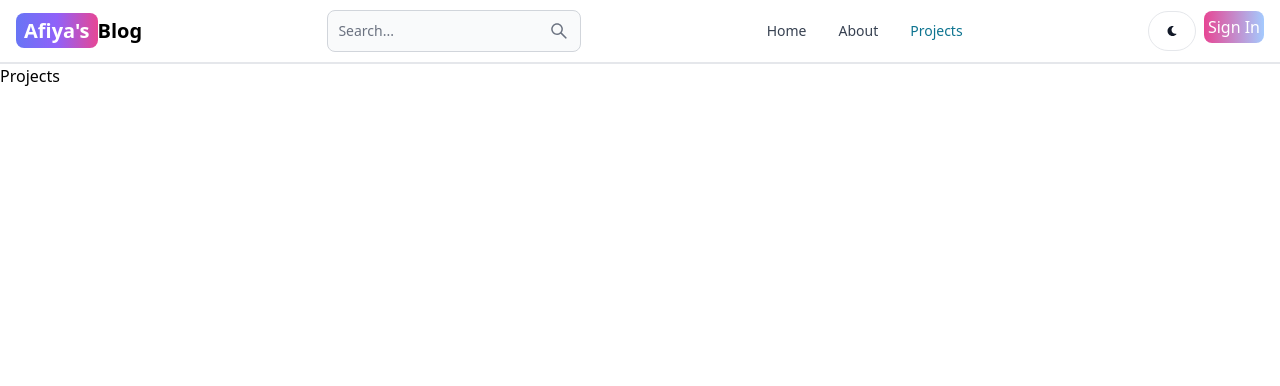
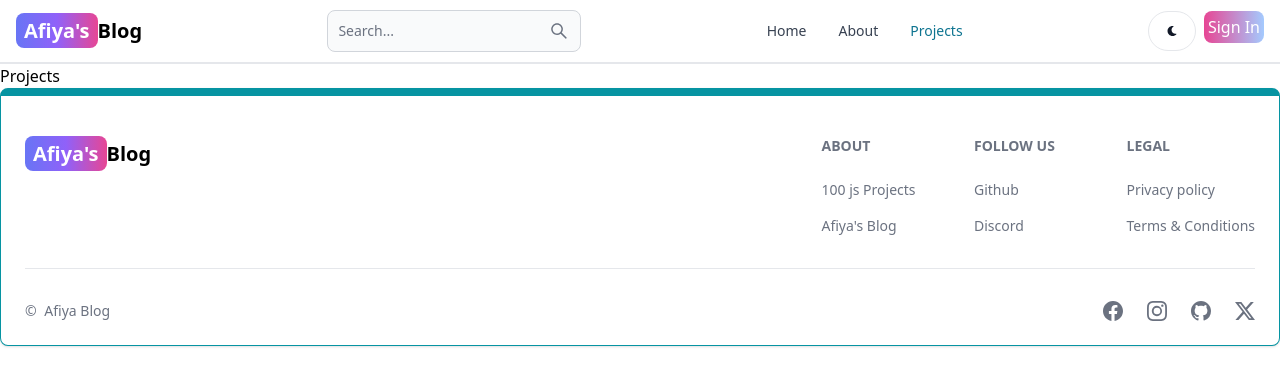
Before and after one commit to Afiya19/react-Blog, a React (Vite) app in the folder client/: page /projects in a window 1280 px wide. Shown: the top 386 px of the page. Built offline with nearby package versions, Linux system fonts and the light colour scheme.

Commit message:
create a footer component

```diff
--- a/client/src/App.jsx
+++ b/client/src/App.jsx
@@ -7,6 +7,7 @@
 import Dashboard from './pages/Dashboard';
 import Projects from './pages/Projects';
 import Header from './components/Header';
+import Footer from './components/Footer';
 
 
 
@@ -25,7 +26,7 @@
 
 
       </Routes>
-
+        <Footer/>
 
     </BrowserRouter>
   )
--- /dev/null
+++ b/client/src/components/Footer.jsx
@@ -0,0 +1,72 @@
+import React from 'react'
+import { Footer } from 'flowbite-react'
+import { Link } from 'react-router-dom'
+// import {Footer.Title, Footer.LinkGroup, Footer.Link} from 'flowbite-react'
+import { BsFacebook, BsInstagram, BsTwitterX , BsGithub } from 'react-icons/bs';
+
+export default function FooterCom() {
+  return (
+        <Footer container className='border border-t-8 border-teal-500' >
+            <div className='w-full max-w-7xl mx-auto'>
+                <div className='grid w-full justify-between sm:flex md:grid-cols-1'>
+                    <div className='mt-5'>
+                        <Link to="/" className='self-center whitespace-nowrap text-lg sm:text-xl font-semibold dark:text-white'>
+                         <span className='px-2 py-1 bg-gradient-to-r from-indigo-500 via-purple-500 to-pink-500 rounded-lg text-white'>Afiya's</span>
+                         Blog
+                        </Link>
+                    </div>
+                    <div className='grid grid-cols-2 gap-8  mt-4 sm:grid-cols-3 sm:gap-6'>
+                        <div>
+                        <Footer.Title title='About' />
+                        <Footer.LinkGroup col>
+                            <Footer.Link href='https://www.100jsprojects.com' target='_blank' rel='noopener noreferrer'>
+
+                                100 js Projects
+                            </Footer.Link>
+                            <Footer.Link href='/about' target='_blank' rel='noopener noreferrer'>
+                               Afiya's Blog
+                            </Footer.Link>
+                        </Footer.LinkGroup>
+                        </div>
+                        <div>
+                        <Footer.Title title='Follow us' />
+                        <Footer.LinkGroup col>
+                            <Footer.Link href='https://github.com/Afiya19' target='_blank' rel='noopener noreferrer'>
+                                    Github
+                            </Footer.Link>
+                            <Footer.Link href='#'>
+                               Discord
+                            </Footer.Link>
+                        </Footer.LinkGroup>
+                        </div>
+                        <div>
+                        <Footer.Title title='Legal' />
+                        <Footer.LinkGroup col>
+                            <Footer.Link href='#'>
+                                    Privacy policy
+                            </Footer.Link>
+                            <Footer.Link href='#'>
+                               Terms &amp; Conditions
+                            </Footer.Link>
+                        </Footer.LinkGroup>
+                        </div>
+
+                    </div>
+                </div>
+                <Footer.Divider></Footer.Divider>
+                <div className='w-full sm:flex sm:items-center sm:justify-between'>
+                    <Footer.Copyright href='#' by="Afiya Blog" year={new Date().getFullYear}/>
+                <div className='flex gap-6 sm:mt-0 mt-4 sm:justify-center'>
+                <Footer.Icon href="#" icon={BsFacebook}/>
+                    <Footer.Icon href="#" icon={BsInstagram}/>
+                    <Footer.Icon href="https://github.com/Afiya19" icon={BsGithub}/>
+                    <Footer.Icon href="#" icon={BsTwitterX}/>
+                </div>
+
+
+
+                </div>
+            </div>
+        </Footer>
+  )
+}
--- a/client/src/components/Header.jsx
+++ b/client/src/components/Header.jsx
@@ -29,7 +29,7 @@
             <FaMoon/>
         </Button>
         <Link to='/sign-in'>
-            <button  className='px-1 py-1 bg-gradient-to-r from-pink-500 to-blue-300 text-white rounded-lg' >
+            <button  className='px-1 py-1 bg-gradient-to-r from-pink-500 to-blue-300 text-white rounded-lg'  >
                 Sign In
             </button>
         </Link>
--- a/package.json
+++ /dev/null
@@ -1,5 +0,0 @@
-{
-  "dependencies": {
-    "react-icons": "^5.3.0"
-  }
-}
```
Also changed, not shown: 1 other file (tests, documents, lock files or other folders).
